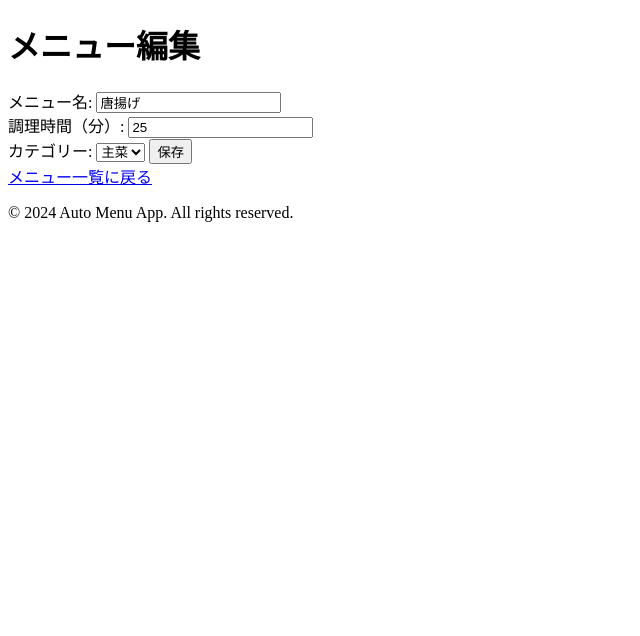
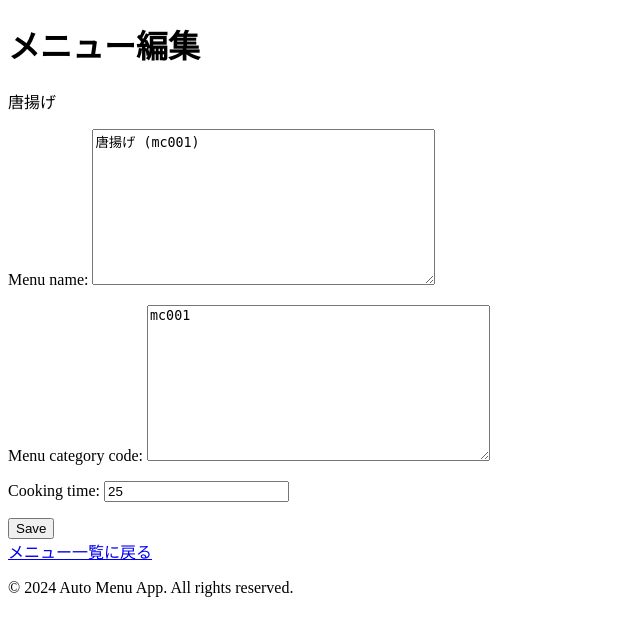
Before and after one commit to babayuuki21/auto_menu, a Django app: page /edit_menu/1/ in a window 1280 px wide. Shown: the top 636 px of the page, without its empty margins (0-640 px from the left). Run offline with Django 4.2, Linux system fonts and the light colour scheme; data comes from the database, SQL or seed files in the repository.

Commit message:
フォーム再設定

```diff
--- a/menu_project/menu_app/forms.py
+++ b/menu_project/menu_app/forms.py
@@ -4,9 +4,4 @@ from .models import Menu
 class EditMenuForm(forms.ModelForm):
     class Meta:
         model = Menu
-        fields = ['menu_name', 'cooking_time', 'menu_category_code']
-
-    # カテゴリーフィールドの表示名を取得
-    def __init__(self, *args, **kwargs):
-        super(EditMenuForm, self).__init__(*args, **kwargs)
-        self.fields['menu_category_code'].label_from_instance = lambda obj: f'{obj.category_name} ({obj.category_code})'
+        fields = ['menu_name', 'menu_category_code', 'cooking_time']
--- a/menu_project/menu_app/models.py
+++ b/menu_project/menu_app/models.py
@@ -140,6 +140,8 @@ class Menu(models.Model):
         managed = False
         db_table = 'menu'
 
+    def __str__(self):
+        return f"{self.menu_name} ({self.menu_category_code})"
 
 class MenuIngredient(models.Model):
     menu = models.OneToOneField(Menu, models.DO_NOTHING, primary_key=True, blank=True, null=False)  # The composite primary key (menu_id, ingredient_id) found, that is not supported. The first column is selected.
--- a/menu_project/menu_app/templates/menu_app/edit_menu.html
+++ b/menu_project/menu_app/templates/menu_app/edit_menu.html
@@ -6,23 +6,12 @@
 <body>
     <h1>メニュー編集</h1>
 
-    {% for menu in menu %}
-    <form method="post" action="{% url 'save_edit_menu' menu.menu_id %}" onsubmit="return confirmSubmit()">
+    <td>{{menu.menu_name}}</td>
+    <form method="post" action="" onsubmit="return confirmSubmit()">
         {% csrf_token %}
-        <label for="menu_name">メニュー名:</label>
-        <input type="text" id="menu_name" name="menu_name" value="{{ menu.menu_name }}" required><br>
-
-        <label for="cooking_time">調理時間（分）:</label>
-        <input type="number" id="cooking_time" name="cooking_time" value="{{ menu.cooking_time }}" required><br>
-
-        <label for="menu_category_code">カテゴリー:</label>
-        <select id="menu_category_code" name="menu_category_code">
-            <option value="mc001">主菜</option>
-            <option value="mc002" >副菜</option>
-        </select>
-        <input type="submit" value="保存">
+        {{ form.as_p }}
+        <button type="submit">Save</button>
     </form>
-    {% endfor %}
     <a href="{% url 'manage_menus' %}">メニュー一覧に戻る</a>
     <footer>
         <p>&copy; 2024 Auto Menu App. All rights reserved.</p>
--- a/menu_project/menu_app/views.py
+++ b/menu_project/menu_app/views.py
@@ -29,7 +29,7 @@ def manage_menus(request):
     return render(request, 'menu_app/manage_menus.html', {'menus': query_result})
 
 # メニュー編集画面表示
-def edit_menu(request, menu_id):
+def save_edit_menu(request, menu_id):
     # メニューカテゴリーのデータを取得
     menu_categories = CodeValue.objects.filter(code__startswith = "mc")
     query_result = Menu.objects.filter(menu_id=menu_id).extra(
@@ -52,12 +52,12 @@ def edit_menu(request, menu_id):
         ingredient.allergen_level = "あり" if ingredient.allergen_level == 1 else "なし"
     return render(request, 'menu_app/edit_menu.html', {'menu': query_result, 'menu_categories': menu_categories})
 
-def save_edit_menu(request, menu_id):
+def edit_menu(request, menu_id):
     # メニューカテゴリーのデータを取得
     menu_categories = CodeValue.objects.all()
 
     # メニュー情報の取得
-    menu = get_object_or_404(Menu, menu_id=menu_id)
+    menu = Menu.objects.get(menu_id=menu_id)
 
     if request.method == 'POST':
         # POST リクエストの場合、フォームを使ってデータを処理
@@ -68,9 +68,9 @@ def save_edit_menu(request, menu_id):
             return redirect('manage_menus')
     else:
         # GET リクエストの場合、フォームを初期化して表示
-        form = EditMenuForm(instance=menu)
+        form = EditMenuForm(initial={'menu_name': menu},instance=menu)
 
-    return render(request, 'menu_app/edit_menu.html', {'menu': menu, 'menu_categories': menu_categories, 'form': form})
+    return render(request, 'menu_app/edit_menu.html', {'form': form, 'menu': menu})
 
 
 # 食材管理画面表示
```
